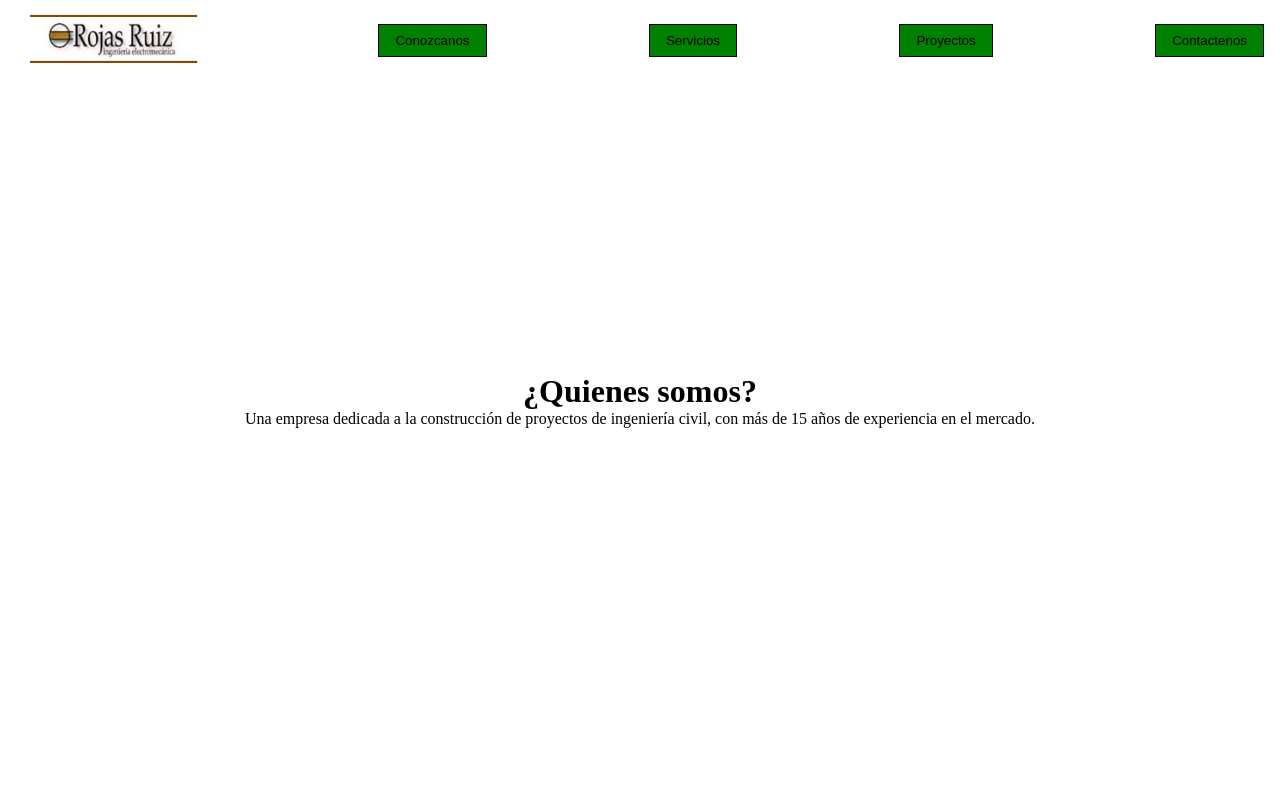
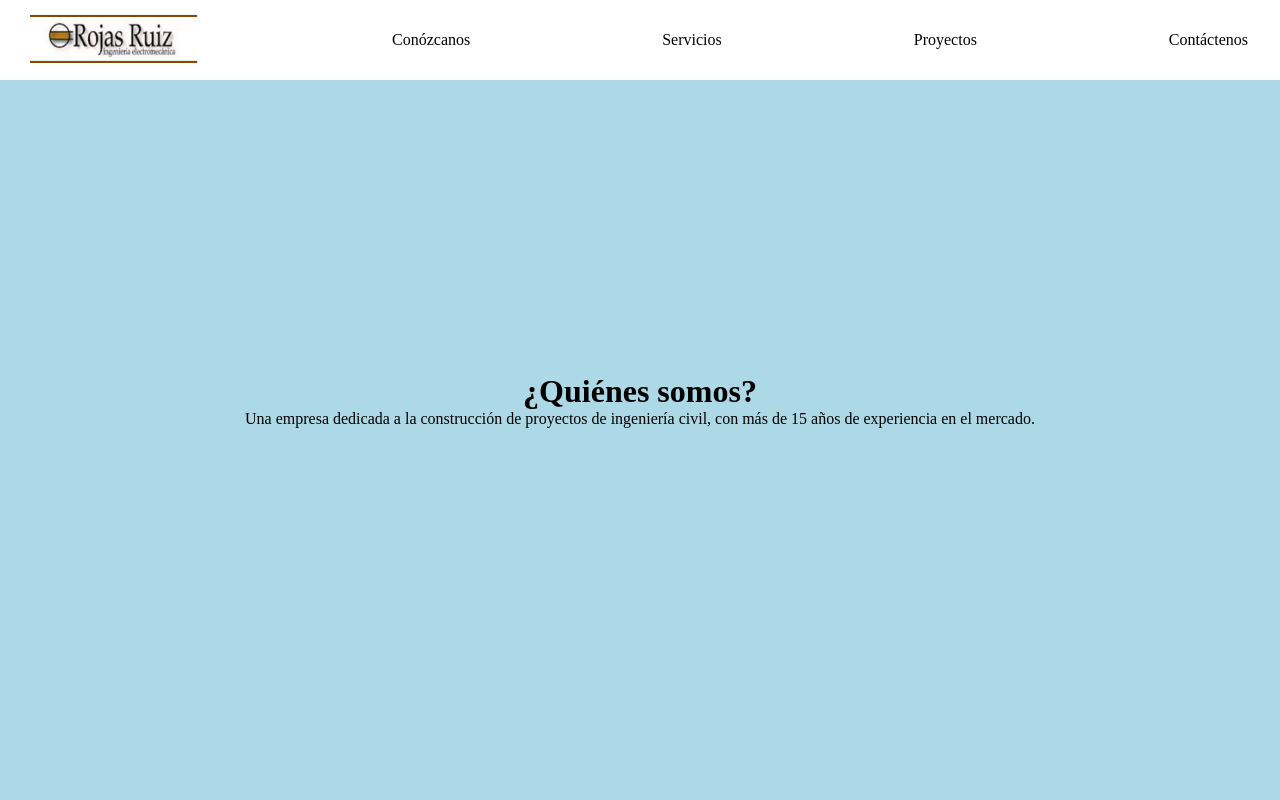
Before and after one commit to danimaietta/rojasruiz, a Next.js app: page / in a window 1280 px wide. Shown: the top 800 px of the page. Built offline with nearby package versions, Linux system fonts and the light colour scheme.

Commit message:
smooth scrolling

```diff
--- a/src/app/globals.css
+++ b/src/app/globals.css
@@ -1,6 +1,11 @@
 :root {
   --header-background: rgb(255, 255, 255);
   --header-height: 10vh;
+  --aboutus-background: lightblue;
+  --services-background: rgb(243, 165, 165);
+  --projects-background: floralwhite;
+  --contact-background: lightyellow;
+  --hover-color: aquamarine;
 }
 
 * {
@@ -20,9 +25,16 @@ a {
   text-decoration: none;
 }
 
-button {
-  padding: 0.5rem 1rem;
-  border: 1px solid black;
+span {
+  display: flex;
+  flex-direction: column;
+  justify-content: center;
+  height: 10vh;
+  padding: 2vh 2vh;
+}
+
+span:selected {
+  background-color: var(--hover-color);
 }
 
 .header {
@@ -36,12 +48,16 @@ button {
   position: fixed;
 }
 
-.header > button {
-  background-color: green;
+.header > span {
+  background-color: var(--header-background);
 }
 
-.header > button:hover {
-  background-color: red;
+.header > span:not(data-scroll='0'):hover{
+  background-color: aquamarine;
+}
+
+.header > span:hover {
+  background-color: var(--hover-color);
   cursor: pointer;
 }
 
--- a/src/app/layout.tsx
+++ b/src/app/layout.tsx
@@ -1,3 +1,5 @@
+'use client'
+
 import Image from 'next/image'
 import './globals.css'
 import logo from '@assets/logo.png'
@@ -7,15 +9,26 @@ export default function RootLayout({
 }: Readonly<{
   children: React.ReactNode;
 }>) {
+
+    const scrollWindow = (section: string) => () => {
+        const totalHeight = window.innerHeight * 4;
+        let scrollPosition
+        if(section === 'aboutus') scrollPosition = 0
+        if(section === 'services') scrollPosition = totalHeight - window.innerHeight * 3
+        if(section === 'projects') scrollPosition = totalHeight - window.innerHeight * 2
+        if(section === 'contact' ) scrollPosition = totalHeight
+        window.scrollTo({top: scrollPosition, behavior: 'smooth'});
+    }
+
     return (
-        <html lang="en">
+        <html lang="es">
             <body>
                 <div className='header'>
                     <Image src={logo} className='logo' alt="Image" width={200} />
-                    <button>Conozcanos</button>
-                    <button>Servicios</button>
-                    <button>Proyectos</button>
-                    <button>Contactenos</button>
+                    <span onClick={scrollWindow('aboutus')}>Conózcanos</span>
+                    <span onClick={scrollWindow('services')}>Servicios</span>
+                    <span onClick={scrollWindow('projects')}>Proyectos</span>
+                    <span onClick={scrollWindow('contact')}>Contáctenos</span>
                 </div>
                 {children}
                 <div className='footer'>
--- a/src/app/page.module.css
+++ b/src/app/page.module.css
@@ -11,17 +11,17 @@
 }
 
 .aboutus-container {
-  background-color: var(--header-background);
+  background-color: var(--aboutus-background);
 }
 
 .services-container {
-  background-color: darkslategray;
+  background-color: var(--services-background);
 }
 
 .projects-container {
-  background-color: floralwhite;
+  background-color: var(--projects-background);
 }
 
 .contact-container {
-  background-color: lightyellow;
+  background-color: var(--contact-background);
 }
--- a/src/app/page.tsx
+++ b/src/app/page.tsx
@@ -4,7 +4,7 @@ export default function Home() {
     return (
         <div className={styles['main-container']}>
             <div className={styles['aboutus-container']}>
-                <h1>¿Quienes somos?</h1>
+                <h1>¿Quiénes somos?</h1>
                 <p>
                     Una empresa dedicada a la construcción de proyectos
                     de ingeniería civil, con más de 15 años de experiencia
@@ -27,7 +27,7 @@ export default function Home() {
                 </p>
             </div>
             <div className={styles['contact-container']}>
-                <h1>Contactenos</h1>
+                <h1>Contáctenos</h1>
                 <p>
                     Puede contactarnos a través de nuestro correo
                     electrónico o visitarnos en nuestras oficinas.
```
